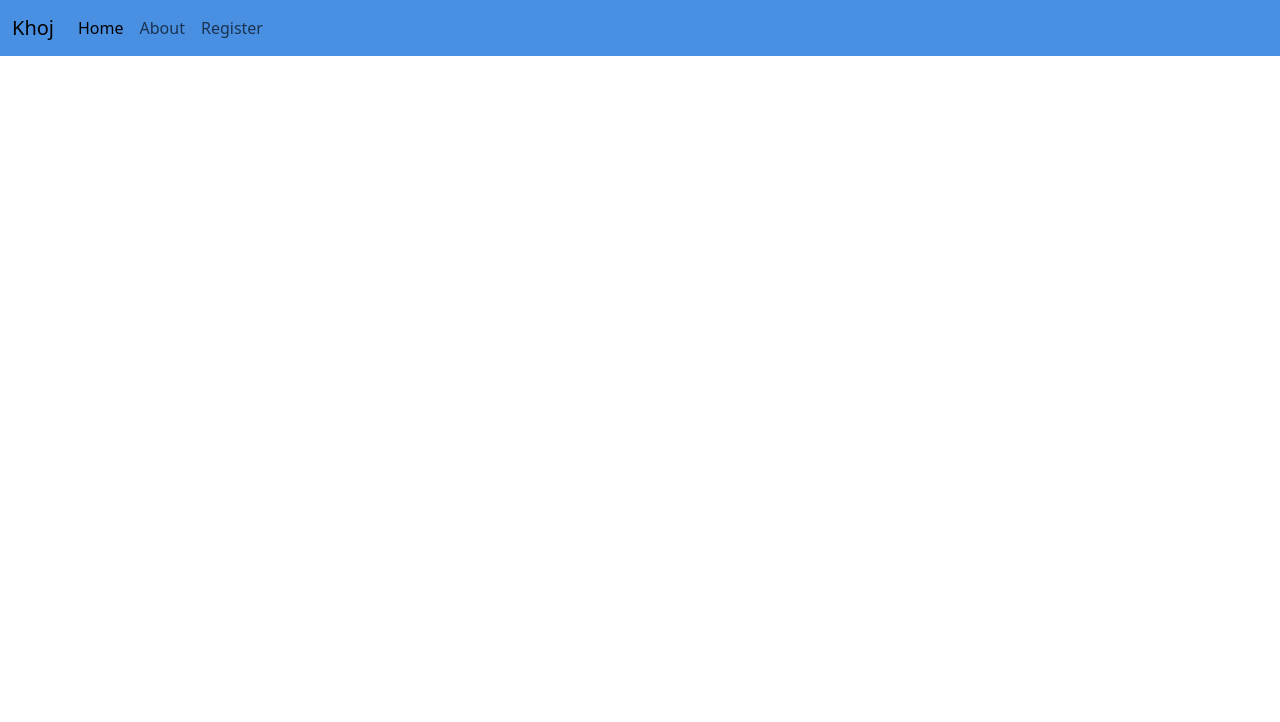
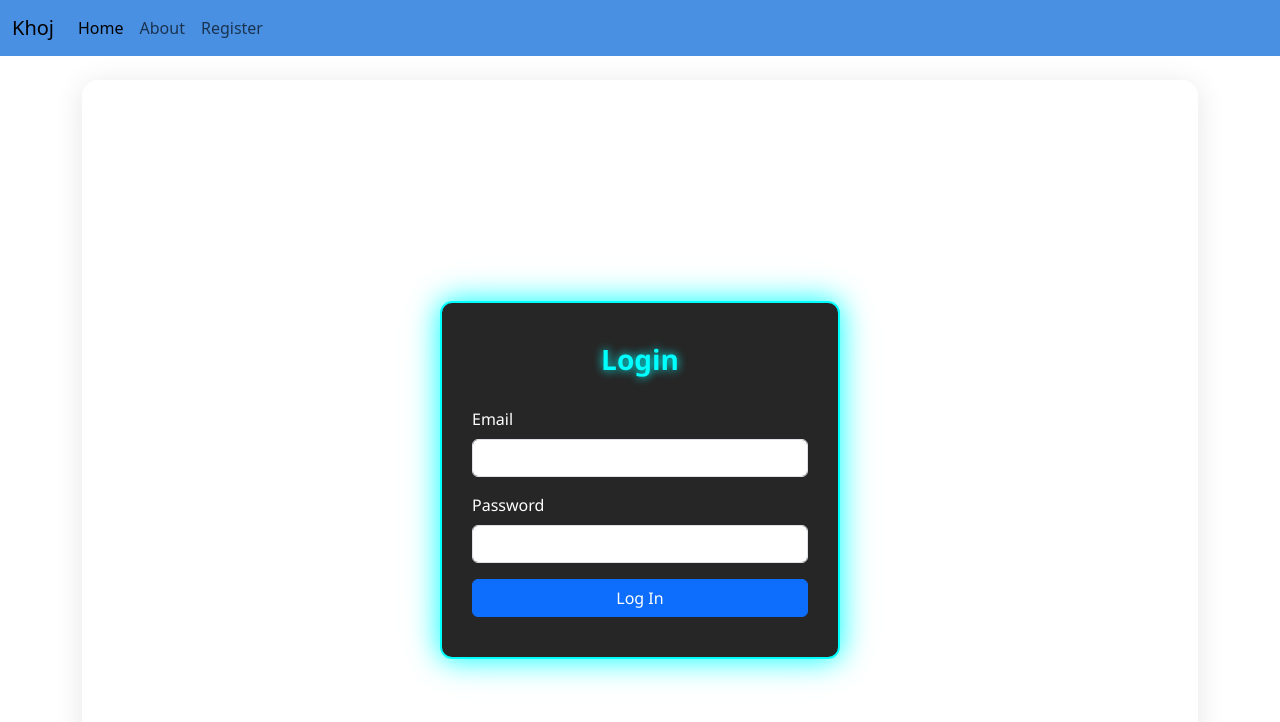
Before and after one commit to Raisul-3552/khoj, a React (Create React App) app: page /login in a window 1280 px wide. Shown: the top 722 px of the page. Built offline with nearby package versions, Linux system fonts and the light colour scheme.

Commit message:
First Commit by Fardin

```diff
--- a/src/App.js
+++ b/src/App.js
@@ -9,6 +9,7 @@ import {
     Route
   } from "react-router-dom";
 
+  import Login from './component/Login';
   import Navbar from './component/Navbar';
   import Home from './component/Home';
   import About from './component/About';
@@ -22,6 +23,7 @@ function App() {
           <Routes>
             <Route path="/" element={<Home />} />
             <Route path="/about" element={<About />} />
+            <Route path="/login" element={<Login />} />
             <Route path="/register" element={<Registration />} />
           </Routes>
         </div>
--- /dev/null
+++ b/src/component/Login.js
@@ -0,0 +1,89 @@
+import React, { useState } from 'react';
+import { useNavigate } from 'react-router-dom';
+import styles from '../css/Login.module.css'; // Optional: Create this CSS module for custom styling
+
+const Login = () => {
+  const navigate = useNavigate();
+
+  const [formData, setFormData] = useState({
+    email: '',
+    password: ''
+  });
+
+  const [errors, setErrors] = useState({});
+
+  const handleChange = (e) => {
+    setFormData(prev => ({
+      ...prev,
+      [e.target.name]: e.target.value
+    }));
+  };
+
+  const validate = () => {
+    const newErrors = {};
+
+    if (!formData.email.trim()) {
+      newErrors.email = 'Email is required';
+    } else if (!/\S+@\S+\.\S+/.test(formData.email)) {
+      newErrors.email = 'Invalid email';
+    }
+
+    if (!formData.password) {
+      newErrors.password = 'Password is required';
+    }
+
+    return newErrors;
+  };
+
+  const handleSubmit = (e) => {
+    e.preventDefault();
+
+    const validationErrors = validate();
+    if (Object.keys(validationErrors).length > 0) {
+      setErrors(validationErrors);
+      return;
+    }
+
+    alert('Login successful!');
+    setFormData({ email: '', password: '' });
+    setErrors({});
+    navigate('/'); // Redirect to home after login
+  };
+
+  return (
+    <div className={styles['login-page']}> {/* Optional CSS class */}
+      <div className={styles['login-box']}>
+        <h2>Login</h2>
+        <form onSubmit={handleSubmit} noValidate>
+          <div className="mb-3">
+            <label className="form-label">Email</label>
+            <input
+              type="email"
+              className={`form-control ${errors.email ? 'is-invalid' : ''}`}
+              name="email"
+              value={formData.email}
+              onChange={handleChange}
+            />
+            {errors.email && <div className="invalid-feedback">{errors.email}</div>}
+          </div>
+
+          <div className="mb-3">
+            <label className="form-label">Password</label>
+            <input
+              type="password"
+              className={`form-control ${errors.password ? 'is-invalid' : ''}`}
+              name="password"
+              value={formData.password}
+              onChange={handleChange}
+            />
+            {errors.password && <div className="invalid-feedback">{errors.password}</div>}
+          </div>
+
+          <button type="submit" className="btn btn-primary w-100">Log In</button>
+        </form>
+      </div>
+    </div>
+  );
+};
+
+export default Login;
--- a/src/component/Registration.js
+++ b/src/component/Registration.js
@@ -1,5 +1,5 @@
 import React, { useState } from 'react';
-import styles from '../css/Registration.module.css';
+import styles from '../css/Registration.module.css';  // Make sure this path is correct
 
 const Registration = () => {
   const [formData, setFormData] = useState({
--- /dev/null
+++ b/src/css/Login.module.css
@@ -0,0 +1,126 @@
+.login-page {
+    min-height: 100vh;
+    display: flex;
+    justify-content: center;
+    align-items: center;
+    font-family: 'Segoe UI', Tahoma, Geneva, Verdana, sans-serif;
+    color: #fff;
+    padding: 0 15px;
+    overflow: hidden;
+
+    /* Glassmorphism Effect */
+    background: rgba(255, 255, 255, 0.2);
+    border-radius: 16px;
+    box-shadow: 0 4px 30px rgba(0, 0, 0, 0.1);
+    backdrop-filter: blur(5px);
+    -webkit-backdrop-filter: blur(5px);
+    border: 1px solid rgba(255, 255, 255, 0.3);
+
+  /*
+background: rgba(255, 255, 255, 0.2);
+border-radius: 16px;
+box-shadow: 0 4px 30px rgba(0, 0, 0, 0.1);
+backdrop-filter: blur(5px);
+-webkit-backdrop-filter: blur(5px);
+border: 1px solid rgba(255, 255, 255, 0.3);
+  */
+}
+
+.login-box {
+  background: rgba(0, 0, 0, 0.85);
+  border: 2px solid #0ff;
+  box-shadow: 0 0 30px #0ff, 0 0 60px #0ff1;
+  border-radius: 12px;
+  padding: 40px 30px;
+  width: 100%;
+  max-width: 400px;
+  animation: fadeIn 0.5s ease;
+}
+
+.login-box h2 {
+  text-align: center;
+  margin-bottom: 30px;
+  font-size: 28px;
+  font-weight: bold;
+  color: #0ff;
+  text-shadow: 0 0 10px #0ff;
+}
+
+.login-box .form-label {
+  font-weight: 600;
+  color: #ccc;
+}
+
+.login-box .form-control {
+  border-radius: 8px;
+  padding: 12px;
+  font-size: 16px;
+  border: 1px solid #0ff4;
+  background-color: #111;
+  color: #0ff;
+  transition: all 0.3s ease;
+}
+
+.login-box .form-control:focus {
+  border-color: #0ff;
+  box-shadow: 0 0 10px #0ff8;
+  background-color: #000;
+  color: #fff;
+}
+
+.login-box .btn-primary {
+  background-color: #0ff;
+  color: #000;
+  font-weight: bold;
+  font-size: 16px;
+  padding: 12px;
+  border: none;
+  border-radius: 8px;
+  width: 100%;
+  cursor: pointer;
+  transition: all 0.3s ease-in-out;
+  box-shadow: 0 0 10px #0ff, 0 0 20px #0ff;
+  position: relative;
+  z-index: 1;
+  overflow: hidden;
+}
+
+.login-box .btn-primary::before {
+  content: "";
+  position: absolute;
+  top: 50%;
+  left: 50%;
+  transform: translate(-50%, -50%) scale(0);
+  width: 300%;
+  height: 300%;
+  background: rgba(0, 255, 255, 0.1);
+  border-radius: 50%;
+  transition: transform 0.5s ease;
+  z-index: -1;
+}
+
+.login-box .btn-primary:hover::before {
+  transform: translate(-50%, -50%) scale(1);
+}
+
+.login-box .btn-primary:hover {
+  transform: scale(1.05);
+  box-shadow: 0 0 15px #0ff, 0 0 40px #0ff;
+}
+
+
+.invalid-feedback {
+  font-size: 0.875rem;
+  color: #ff4d4d;
+}
+
+@keyframes fadeIn {
+  from {
+    opacity: 0;
+    transform: scale(0.95);
+  }
+  to {
+    opacity: 1;
+    transform: scale(1);
+  }
+}
```
Lines whose indentation alone changed are shown as unchanged.
